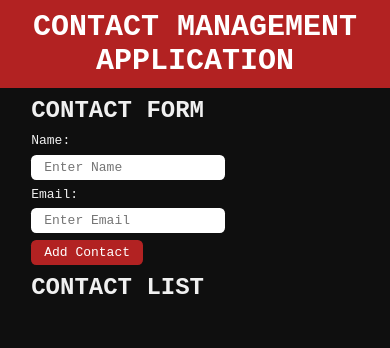
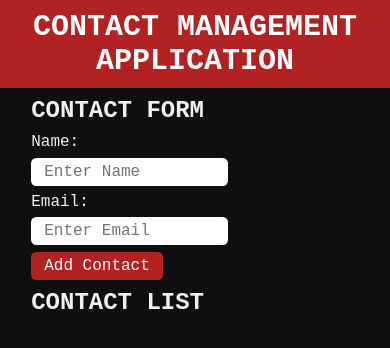
Before and after one commit to Ravneet-Virk/CM-Application, a React (Vite) app: page / in a window 390 px wide. Shown: the top 348 px of the page. Built offline with nearby package versions, Linux system fonts and the light colour scheme.

Commit message:
media query

```diff
--- a/src/App.css
+++ b/src/App.css
@@ -85,6 +85,6 @@ label {
     input,
     button,
     .contact-list {
-        font-size: 1rem;
+        font-size: 16px;
     }
 }
```
